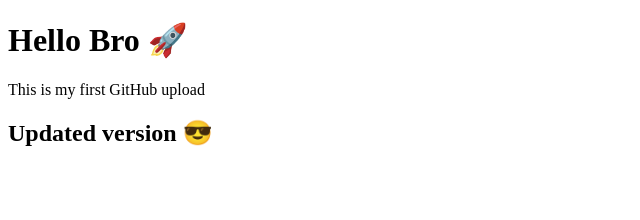
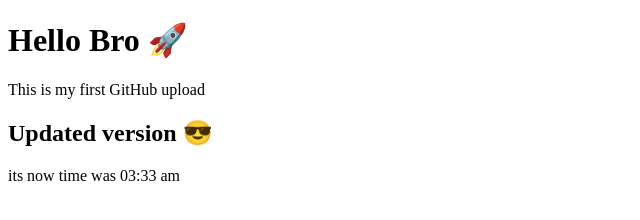
Before and after one commit to vishalken321-netizen/testing, a plain HTML site: page index.html in a window 1280 px wide. Shown: the whole page, without its empty margins (0-640 px from the left). Drawn offline with Linux system fonts and the light colour scheme.

Commit message:
new paragraph

```diff
--- a/index.html
+++ b/index.html
@@ -7,5 +7,6 @@
   <h1>Hello Bro 🚀</h1>
   <p>This is my first GitHub upload</p>
   <h2>Updated version 😎</h2>
+  <p>its now time was 03:33 am</p>
 </body>
 </html>
```
